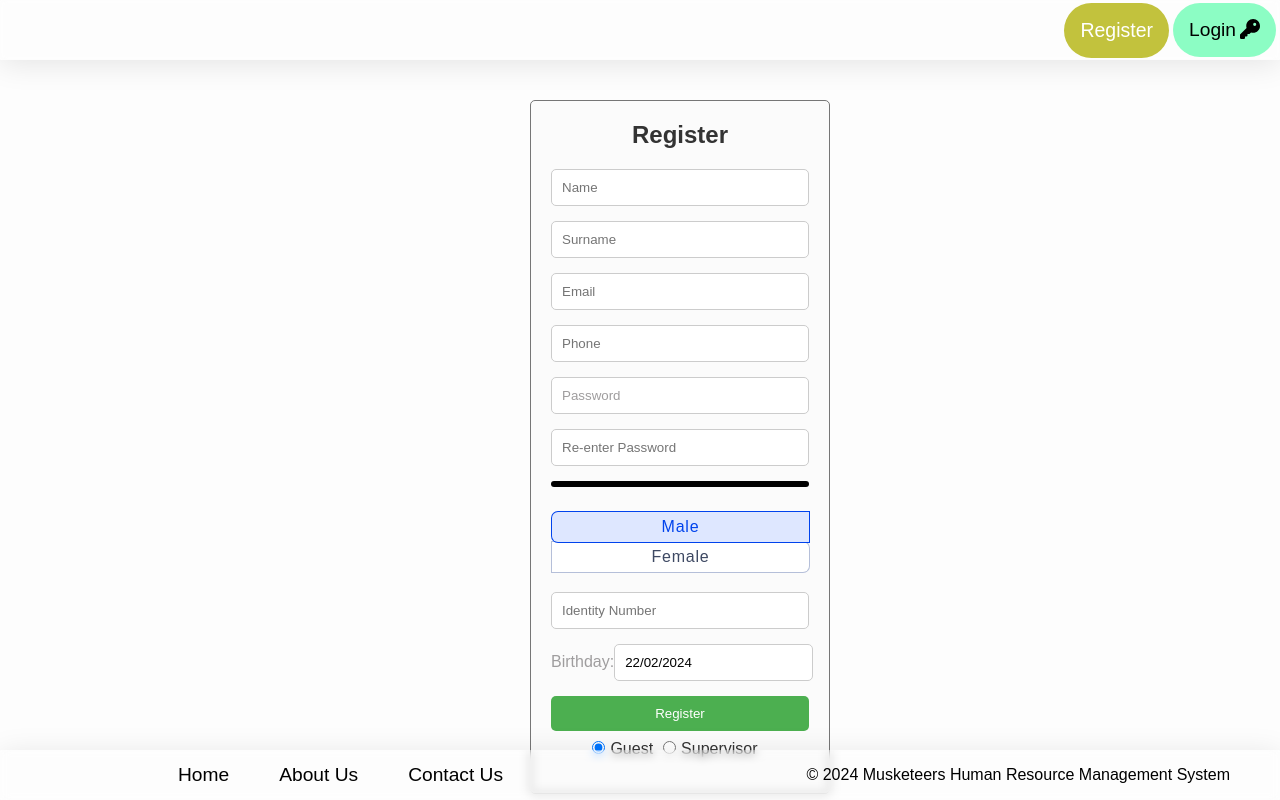
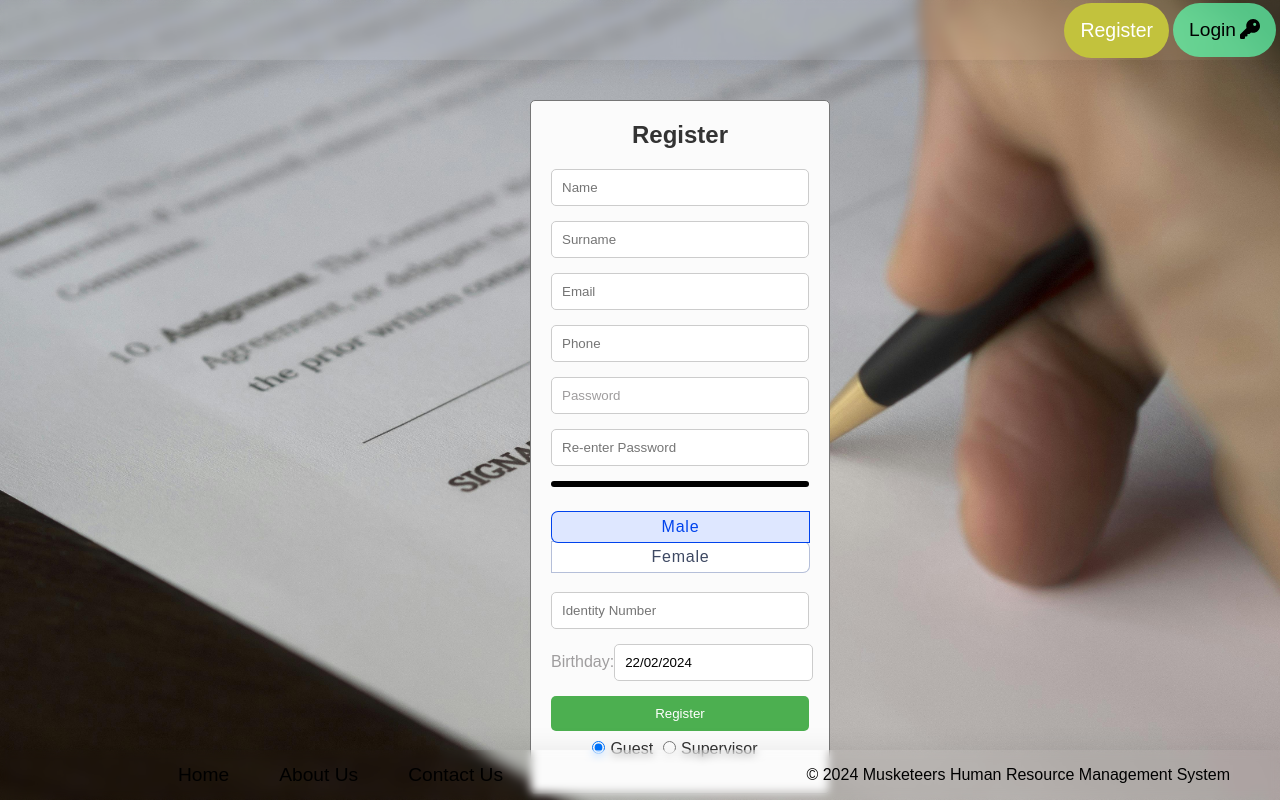
Before and after one commit to SertugOzcan/HMRS, a React (Vite) app: page /register-page in a window 1280 px wide. Shown: the top 800 px of the page. Built offline with nearby package versions, Linux system fonts and the light colour scheme.

Commit message:
registerpage bg wallpaper update

```diff
--- a/src/pages/RegisterPage.css
+++ b/src/pages/RegisterPage.css
@@ -8,6 +8,9 @@
   display: flex;
   justify-content: center;
   align-items: flex-start; /* İçeriğin üstten başlamasını sağlar */
+  background-image: url(images/register.jpg);
+  background-repeat: no-repeat;
+   background-size: cover;
 }
 
 .register-container {
```
